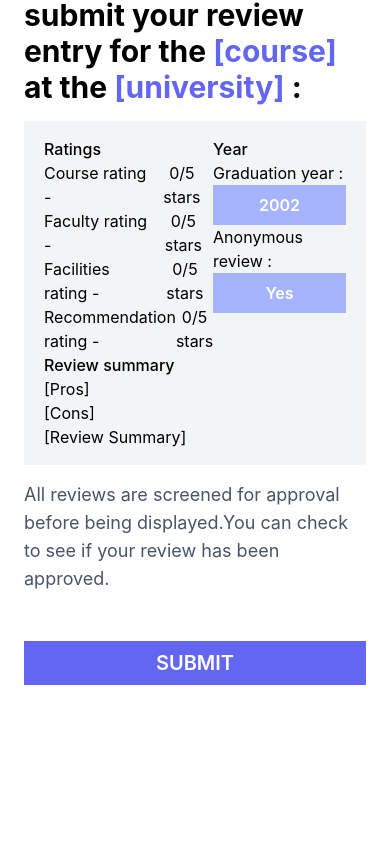
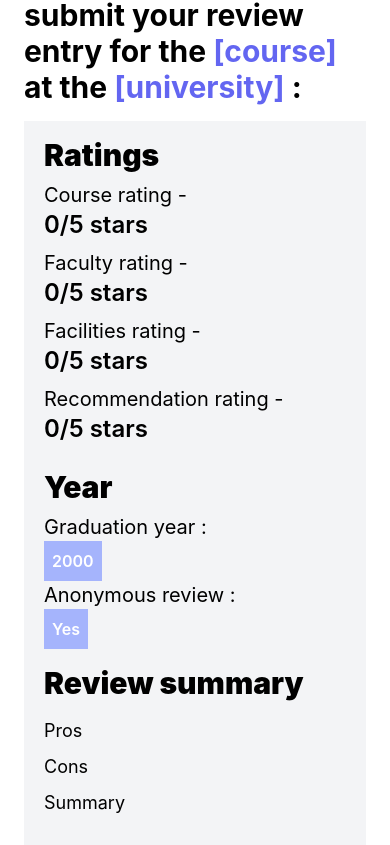
Before and after one commit to Kwame007/Unicorns, a React (Vite) app: page /reviews/write-review in a window 390 px wide. Shown: the part 2499-3344 px from the top of the page. Before the commit the page ends 3232 px from the top, so only its background shows below. Built offline with nearby package versions, Linux system fonts and the light colour scheme; no server answers.

Commit message:
feat: Added useSelector hook from react-redux library to access the global state from redux. Made some UI changes for mobile responsiveness and displayed the state from the review store

```diff
--- a/src/components/Step4.jsx
+++ b/src/components/Step4.jsx
@@ -1,52 +1,55 @@
-import React from 'react'
-
+import { useSelector } from 'react-redux'
 
 const Step4 = () => {
+
+    const data = useSelector( (state) => state.review )
 
     return (
         <>
             <div className="max-w-4xl my-12 mx-auto">
                 <h2 className="w-full text-left text-3xl text-black font-bold">You are about to submit your review entry for the <span className="text-indigo-500">[course]</span> at the <span className="text-indigo-500">[university] </span>:</h2>
+
                 <div className="w-full bg-gray-100 px-5 py-4 mt-4">
-                    <div className="flex justify-between">
-                        <div className="flex flex-col flex-1">
+                    <div className="flex justify-between flex-col md:flex-row">
+                        <div className="flex flex-col flex-none space-y-2">
 
-                            <p className="text-left font-medium">Ratings</p>
-                            <div className="flex ">
-                                <p className="text-left">Course rating - </p><span> 0/5 stars </span>
+                            <p className="text-left font-black text-3xl">Ratings</p>
+                            <div className="flex flex-col sm:items-center sm:flex-row">
+                                <p className="text-left text-xl">Course rating - &nbsp; </p><span className="text-left pl-0 font-semibold text-2xl sm:pl-2"> {data.courseRating}/5 stars </span>
                             </div>
 
-                            <div className="flex ">
-                                <p className="text-left">Faculty rating - &nbsp; </p><span> 0/5 stars </span>
+                            <div className="flex flex-col sm:flex-row sm:items-center">
+                                <p className="text-left text-xl">Faculty rating - &nbsp; </p><span className="text-left pl-0 font-semibold text-2xl sm:pl-2"> {data.facultyRating}/5 stars </span>
                             </div>
 
-                            <div className="flex ">
-                                <p className="text-left">Facilities rating - &nbsp; </p><span> 0/5 stars </span>
+                            <div className="flex flex-col sm:flex-row sm:items-center">
+                                <p className="text-left text-xl">Facilities rating - &nbsp; </p><span className="text-left pl-0 sm:pl-2 font-semibold text-2xl"> {data.facilitiesRating}/5 stars </span>
                             </div>
 
-                            <div className="flex ">
-                                <p className="text-left">Recommendation rating - &nbsp; </p><span> 0/5 stars </span>
+                            <div className="flex flex-col sm:flex-row sm:items-center">
+                                <p className="text-left text-xl">Recommendation rating - &nbsp; </p><span className="text-left pl-0 sm:pl-2 font-semibold text-2xl"> {data.recommendationRating}/5 stars </span>
                             </div>
 
                         </div>
-                        <div className="flex-1">
-                            <p className="text-left font-medium">Year</p>
+                        <div className="flex-1 mt-6 ml-0 space-y-2 md:ml-12 md:mt-0">
+
+                            <p className="text-left font-black text-3xl">Year</p>
                             <div className="flex flex-col">
-                                <p className="text-left">Graduation year :</p> <span className="p-2 bg-indigo-300 text-white font-semibold">2002</span>
-                                <p className="text-left">Anonymous review :</p> <span className="p-2 bg-indigo-300 text-white font-semibold">Yes</span>
+                                <p className="text-left text-xl">Graduation year :</p> <span className="p-2 max-w-min max-h-min bg-indigo-300 text-white font-semibold">{data.gradYear}</span>
+                                <p className="text-left text-xl">Anonymous review :</p> <span className="p-2 max-w-min max-h-min bg-indigo-300 text-white font-semibold">{!data.isAnon?'Yes':'No'}</span>
                             </div>
                         </div>
                     </div>
-                    <div>
-                        <p className="text-left font-medium">Review summary</p>
-                        <div className="">
-                            <p className="text-left">[Pros]</p>
-                            <p className="text-left">[Cons]</p>
-                            <p className="text-left">[Review Summary]</p>
+                    <div className="mt-4">
+                        <p className="text-left font-black text-3xl">Review summary</p>
+                        <div className="py-4 space-y-2">
+                            <p className="text-left text-lg">{data.pros}</p>
+                            <p className="text-left text-lg">{data.cons}</p>
+                            <p className="text-left text-lg">{data.reviewSummary}</p>
                         </div>
                     </div>
                 </div>
-                    <p className="max-w-4xl mt-4 mb-12 text-slate-600 font-normal text-left text-lg">All reviews are screened for approval before being displayed.You can check to see if your review has been approved.</p>
+                    <p className="max-w-4xl mt-4 mb-12 text-slate-600 font-normal text-left text-lg">All reviews are screened for approval before being displayed. You can check to see if your review has been approved.</p>
             </div>
         </>
     )
```
